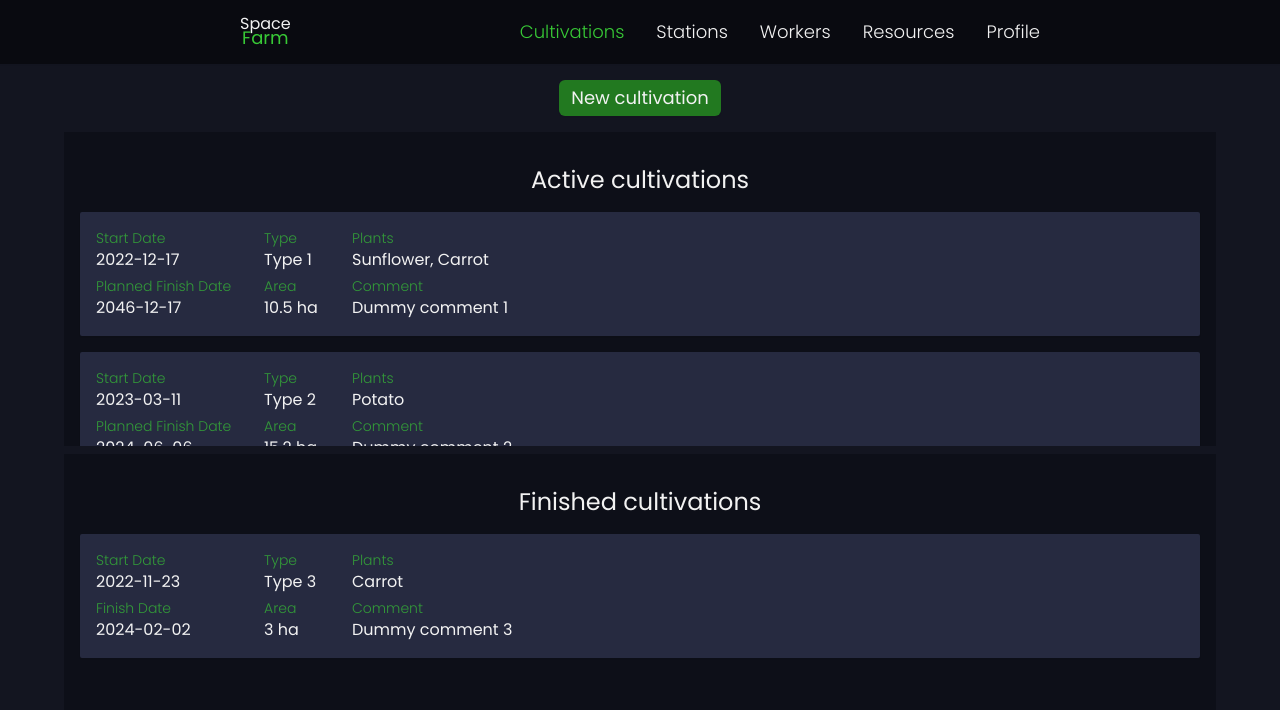
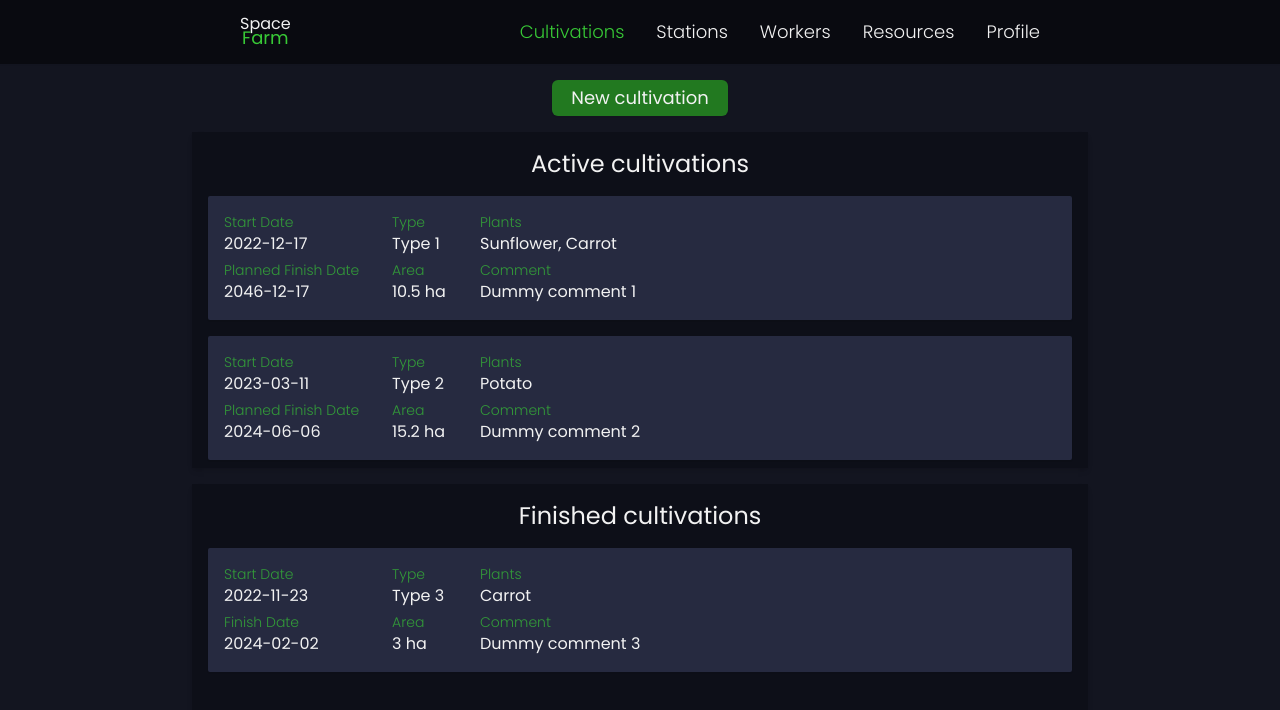
Before and after one commit to Fijalkowskim/Space-Farm-Managment-System, a React (Create React App) app in the folder frontend/: page / in a window 1280 px wide. Both pictures are taken after typing "Sample", "Sample123" into the empty fields and a click on the button "Login". Shown: the top 710 px of the page. Built offline with nearby package versions, Linux system fonts and the light colour scheme.

Commit message:
Unification of display styles

```diff
--- a/frontend/src/components/cultivations/CultivationsDisplay.jsx
+++ b/frontend/src/components/cultivations/CultivationsDisplay.jsx
@@ -6,11 +6,11 @@ function CultivationsDisplay({ header, cultivations, className }) {
   return (
     <div
       className={cn(
-        "flex flex-col gap-4 justify-start items-center w-full flex-1 bg-background-950/50 p-4 h-full overflow-x-hidden overflow-y-scroll text-2xl",
+        "flex flex-col gap-4 justify-start items-center w-full flex-1 bg-background-950/50 p-4 h-full overflow-x-hidden overflow-y-scroll text-2xl shadow-md",
         className
       )}
     >
-      <h1 className="mt-4">{header}</h1>
+      <h1 className="">{header}</h1>
       {cultivations.map((cultivation) => (
         <CultivationCard key={cultivation.id} cultivationData={cultivation} />
       ))}
--- a/frontend/src/context/UserContext.jsx
+++ b/frontend/src/context/UserContext.jsx
@@ -1,6 +1,6 @@
 import * as React from "react";
-import { exampleUserData } from "../exampleData/ExampleUserData";
 import { exampleCultivations } from "../exampleData/ExampleCultivations";
+import { exampleWorkers } from "../exampleData/ExampleWorkers";
 
 const UserContext = React.createContext();
 
@@ -9,11 +9,11 @@ export function useUserContext() {
 }
 
 export function UserContextProvider({ children }) {
-  const [userData, setUserData] = React.useState(exampleUserData);
+  const [userData, setUserData] = React.useState(exampleWorkers[0]);
   const [isLoggedIn, setIsLoggedIn] = React.useState();
   const logIn = (email, password) => {
     setIsLoggedIn(true);
-    setUserData(exampleUserData);
+    setUserData(exampleWorkers[0]);
   };
   const logOut = () => {
     setUserData(null);
--- a/frontend/src/exampleData/ExampleCultivations.js
+++ b/frontend/src/exampleData/ExampleCultivations.js
@@ -28,10 +28,24 @@ export const exampleCultivations = [
     [], // Responsible workers
     "Dummy comment 2"
   ),
+  new Cultivation(
+    3,
+    new Date("2023-01-13T00:00:00"),
+    "Type 2",
+    [], // Harvests
+    ["Lettuce"], // Plants
+    [], // Stages
+    [], // Stations
+    2.3,
+    new Date("2025-09-09T00:00:00"),
+    undefined,
+    [], // Responsible workers
+    undefined
+  ),
 ];
 export const exampleFinishedCultivations = [
   new Cultivation(
-    1,
+    4,
     new Date("2022-11-23T00:00:00"),
     "Type 3",
     [], // Harvests
--- a/frontend/src/exampleData/ExampleUserData.js
+++ /dev/null
@@ -1,9 +0,0 @@
-import { Person } from "../models/Person";
-import { WorkerType } from "../models/dictionaries/WorkerType";
-export const exampleUserData = new Person(
-  1,
-  "Buzz",
-  "Astral",
-  WorkerType.ADMIN,
-  []
-);
--- a/frontend/src/pages/Cultivations.jsx
+++ b/frontend/src/pages/Cultivations.jsx
@@ -12,8 +12,8 @@ function Cultivations() {
       secured={true}
       className="max-h-[90vh] h-screen min-h-0 overflow-hidden flex flex-col items-center justify-start gap-4 p-4"
     >
-      <CustomButton className="text-lg">New cultivation</CustomButton>
-      <div className="flex flex-col gap-2 items-start justify-center w-full max-w-6xl h-full">
+      <CustomButton className="text-lg w-44">New cultivation</CustomButton>
+      <div className="flex flex-col gap-4 items-start justify-center w-full max-w-4xl h-full">
         <CultivationsDisplay
           header="Active cultivations"
           cultivations={exampleCultivations}
--- a/frontend/src/pages/Stations.jsx
+++ b/frontend/src/pages/Stations.jsx
@@ -9,7 +9,7 @@ function Stations() {
       secured={true}
       className="max-h-[90vh] h-screen min-h-0 overflow-hidden flex flex-col items-center justify-start gap-4 p-4"
     >
-      <CustomButton className="text-lg">New station</CustomButton>
+      <CustomButton className="text-lg w-44">New station</CustomButton>
       <StationsDisplay />
     </PageWrapper>
   );
--- a/frontend/src/pages/Workers.jsx
+++ b/frontend/src/pages/Workers.jsx
@@ -9,7 +9,7 @@ function Workers() {
       secured={true}
       className="max-h-[90vh] h-screen min-h-0 overflow-hidden flex flex-col items-center justify-start gap-4 p-4"
     >
-      <CustomButton className="text-lg">New worker</CustomButton>
+      <CustomButton className="text-lg w-44">New worker</CustomButton>
       <WorkersDisplay />
     </PageWrapper>
   );
```
